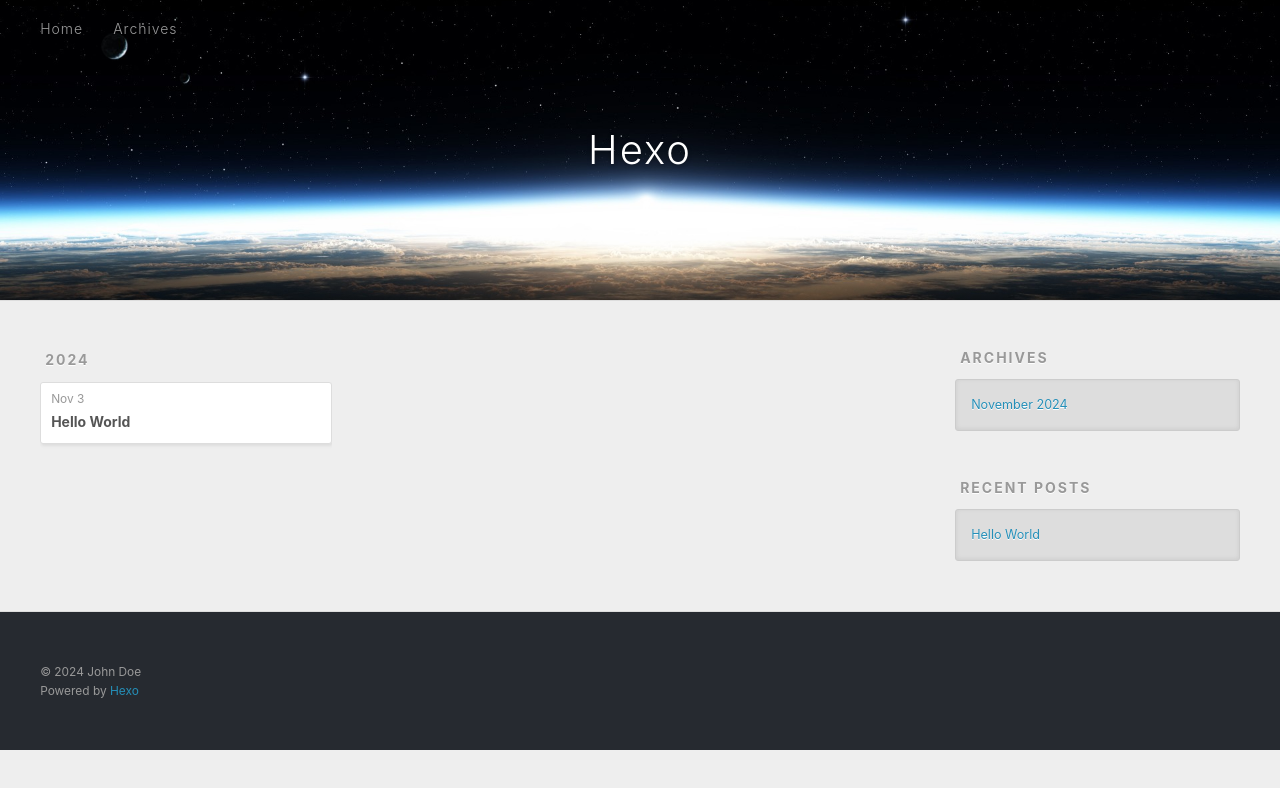
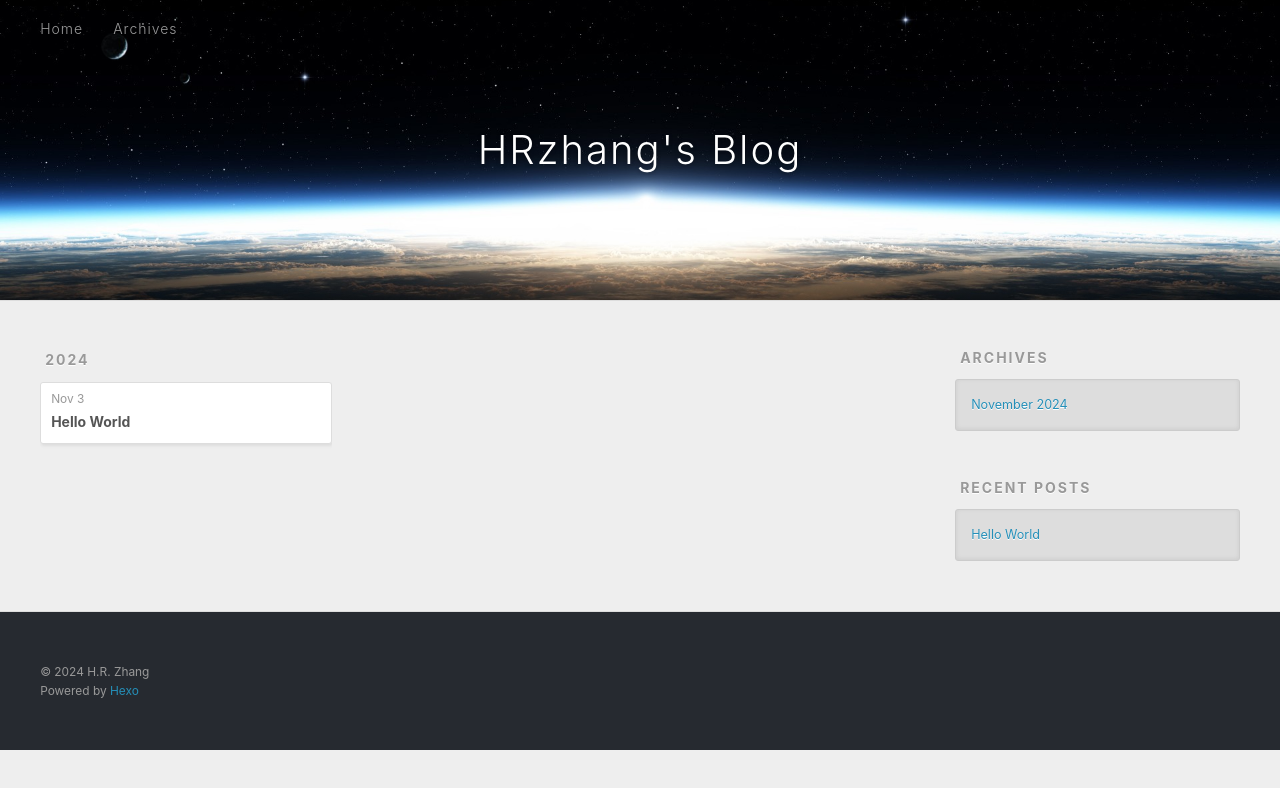
Before and after one commit to HRzhangStat/HRzhangStat.github.io, a plain HTML site: page archives/2024/11/index.html in a window 1280 px wide. Drawn offline with Linux system fonts and the light colour scheme.

Commit message:
Site updated: 2024-11-03 18:54:35

```diff
--- a/archives/2024/11/index.html
+++ b/archives/2024/11/index.html
@@ -4,17 +4,17 @@
   <meta charset="utf-8">
 
 
-  <title>Archives: 2024/11 | Hexo</title>
+  <title>Archives: 2024/11 | HRzhang&#39;s Blog</title>
   <meta name="viewport" content="width=device-width, initial-scale=1, shrink-to-fit=no">
   <meta property="og:type" content="website">
-<meta property="og:title" content="Hexo">
+<meta property="og:title" content="HRzhang&#39;s Blog">
 <meta property="og:url" content="http://example.com/archives/2024/11/index.html">
-<meta property="og:site_name" content="Hexo">
+<meta property="og:site_name" content="HRzhang&#39;s Blog">
 <meta property="og:locale" content="en_US">
-<meta property="article:author" content="John Doe">
+<meta property="article:author" content="H.R. Zhang">
 <meta name="twitter:card" content="summary">
 
-    <link rel="alternate" href="/atom.xml" title="Hexo" type="application/atom+xml">
+    <link rel="alternate" href="/atom.xml" title="HRzhang's Blog" type="application/atom+xml">
 
 
     <link rel="shortcut icon" href="/favicon.png">
@@ -39,7 +39,7 @@
   <div id="header-outer" class="outer">
     <div id="header-title" class="inner">
       <h1 id="logo-wrap">
-        <a href="/" id="logo">Hexo</a>
+        <a href="/" id="logo">HRzhang&#39;s Blog</a>
       </h1>
 
     </div>
@@ -147,7 +147,7 @@
   <div class="outer">
     <div id="footer-info" class="inner">
 
-      &copy; 2024 John Doe<br>
+      &copy; 2024 H.R. Zhang<br>
       Powered by <a href="https://hexo.io/" target="_blank">Hexo</a>
     </div>
   </div>
```
Also changed, not shown: 2024/11/03/hello-world/index.html (+6 -6 lines), archives/2024/index.html (+7 -7 lines), archives/index.html (+7 -7 lines), index.html (+7 -7 lines).
